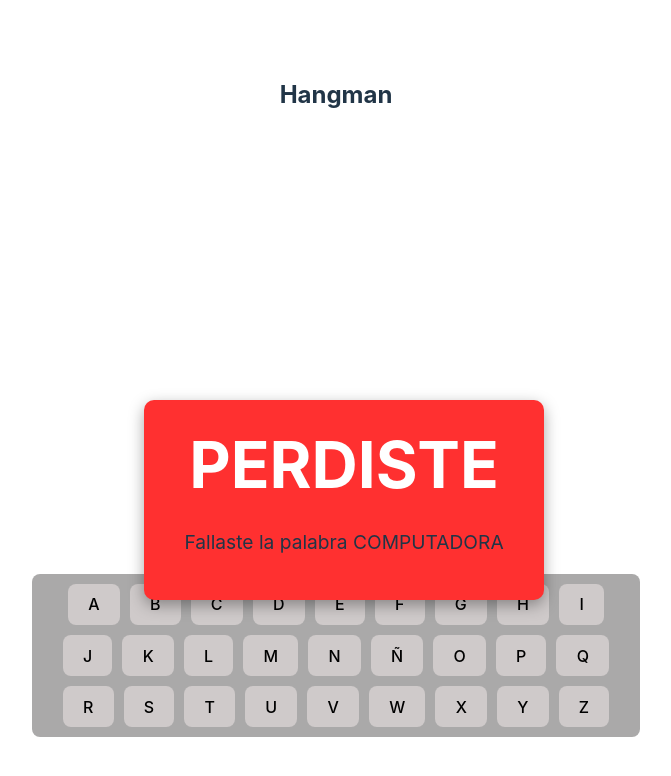
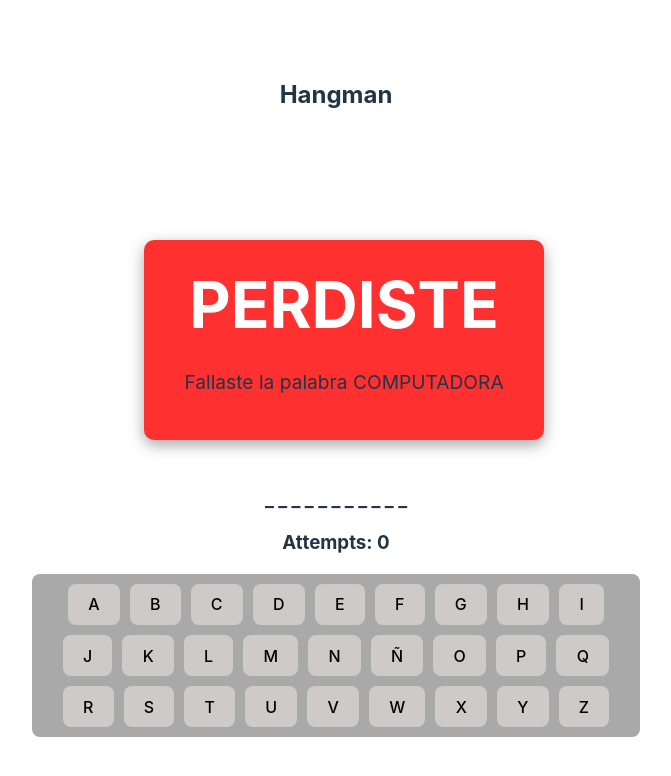
Before and after one commit to Abaranasia/hangman-game, a React (Vite) app: page / in a window 1280 px wide. Shown: the top 776 px of the page, without its empty margins (304-975 px from the left). Built offline with nearby package versions, Linux system fonts and the light colour scheme.

Commit message:
Update App styles

```diff
--- a/src/App.css
+++ b/src/App.css
@@ -9,7 +9,7 @@
 }
 .result {
   position: absolute;
-  top: 50vh;
+  top: 30vh;
   left: 35vw;
   margin: 0 auto;
   width: 400px;
@@ -28,7 +28,7 @@
   background: rgb(255, 48, 48);
 }
 
-.win {
+.won {
   background: rgb(26, 197, 26);
 }
 
```
